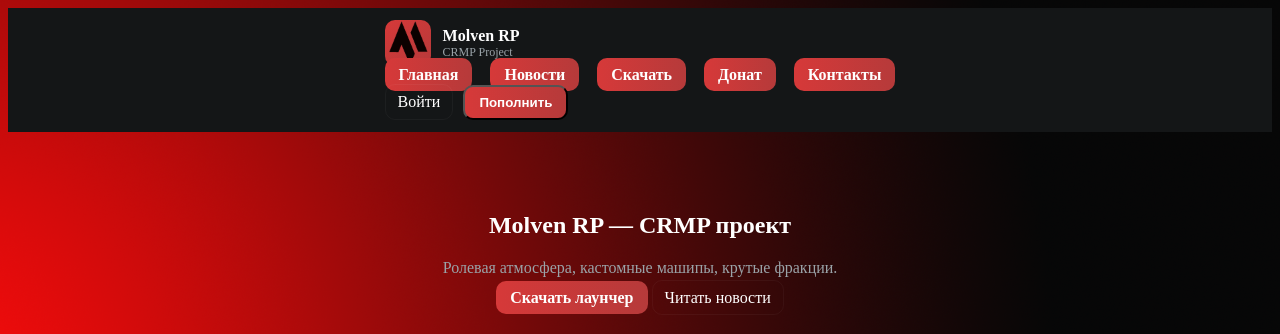
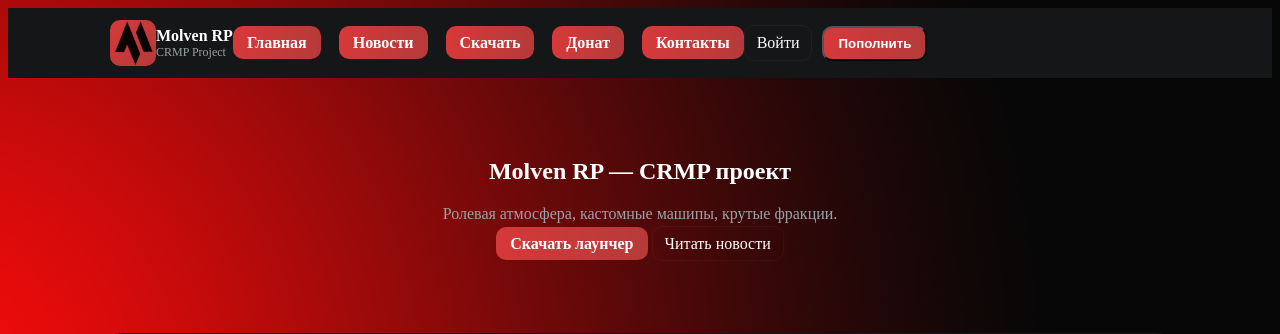
Before and after one commit to VMensem/MolvenSite, a Flask app: page / in a window 1280 px wide. Shown: the top 334 px of the page. Run offline with Flask 3, Linux system fonts and the light colour scheme.

Commit message:
Update styles.css

```diff
--- a/static/styles.css
+++ b/static/styles.css
@@ -22,7 +22,23 @@ a{color:inherit;text-decoration:none}
 header{
   position:sticky;top:0;background:var(--card);display:flex;align-items:center;justify-content:space-between;padding:12px 0;z-index:60;
 }
-.brand{display:flex;gap:12px;align-items:center}
+.container.nav {
+    display: flex;
+    align-items: center;
+    justify-content: flex-start; /* прижать всё к левому краю */
+    width: 100%;
+    padding: 0 20px; /* отступ слева/справа при необходимости */
+}
+
+.brand {
+    display: flex;
+    align-items: center;
+}
+
+.project-info {
+    margin-left: 10px; /* отступ текста от логотипа */
+    text-align: left;   /* текст слева */
+}
 .logo{width:46px;height:46px;border-radius:10px;background:linear-gradient(135deg,var(--accent),var(--accent-2));display:flex;align-items:center;justify-content:center}
 .logo img{width:100%;height:100%;border-radius:10px;object-fit:cover}
 .project-title{font-weight:700}
```
